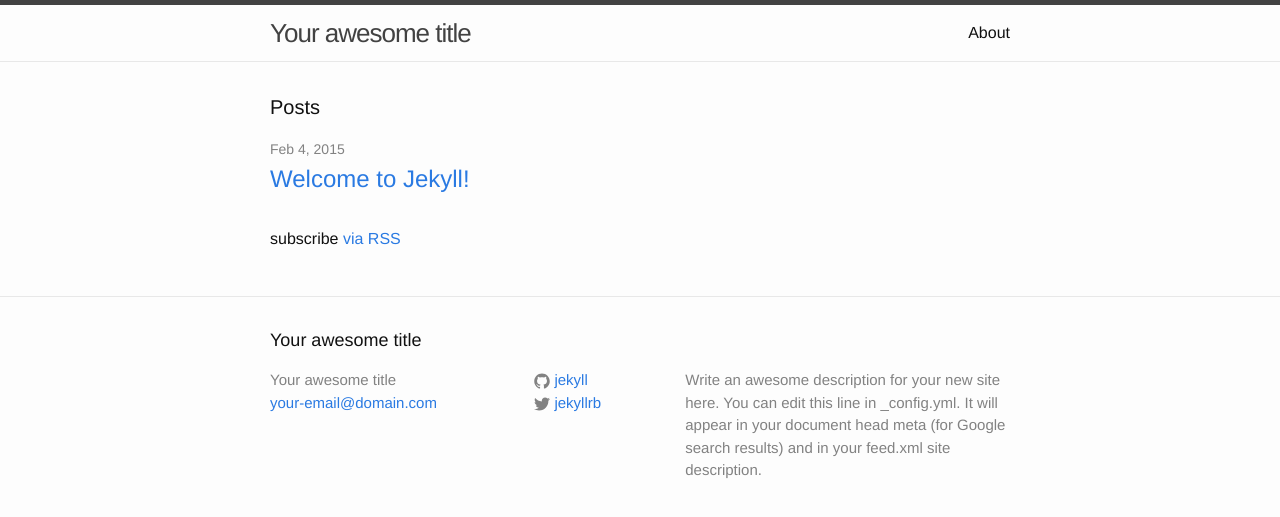
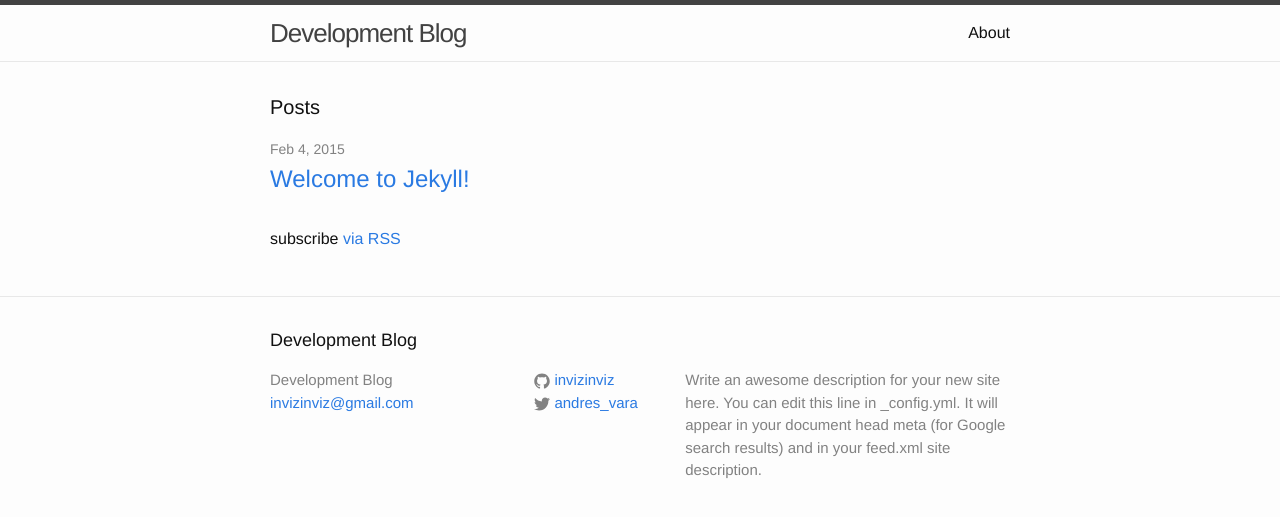
Before and after one commit to invizinviz/inivizinviz.github.io, a Jekyll site: the page built from index.html, in a window 1280 px wide. Shown: the top 517 px of the page. Built offline with Jekyll 4.4.1, drawn with Linux system fonts in a browser that asks for light colours.

Commit message:
add email and github page

```diff
--- a/_config.yml
+++ b/_config.yml
@@ -1,14 +1,16 @@
 # Site settings
-title: Your awesome title
-email: your-email@domain.com
+title: Development Blog
+email: invizinviz@gmail.com
 description: > # this means to ignore newlines until "baseurl:"
   Write an awesome description for your new site here. You can edit this
   line in _config.yml. It will appear in your document head meta (for
   Google search results) and in your feed.xml site description.
 baseurl: "" # the subpath of your site, e.g. /blog/
 url: "http://yourdomain.com" # the base hostname & protocol for your site
-twitter_username: jekyllrb
-github_username:  jekyll
+twitter_username: andres_vara
+github_username:  invizinviz
 
 # Build settings
 markdown: kramdown
+
+exclude: ['README.md']
```
Also changed, not shown: README.md (added).
